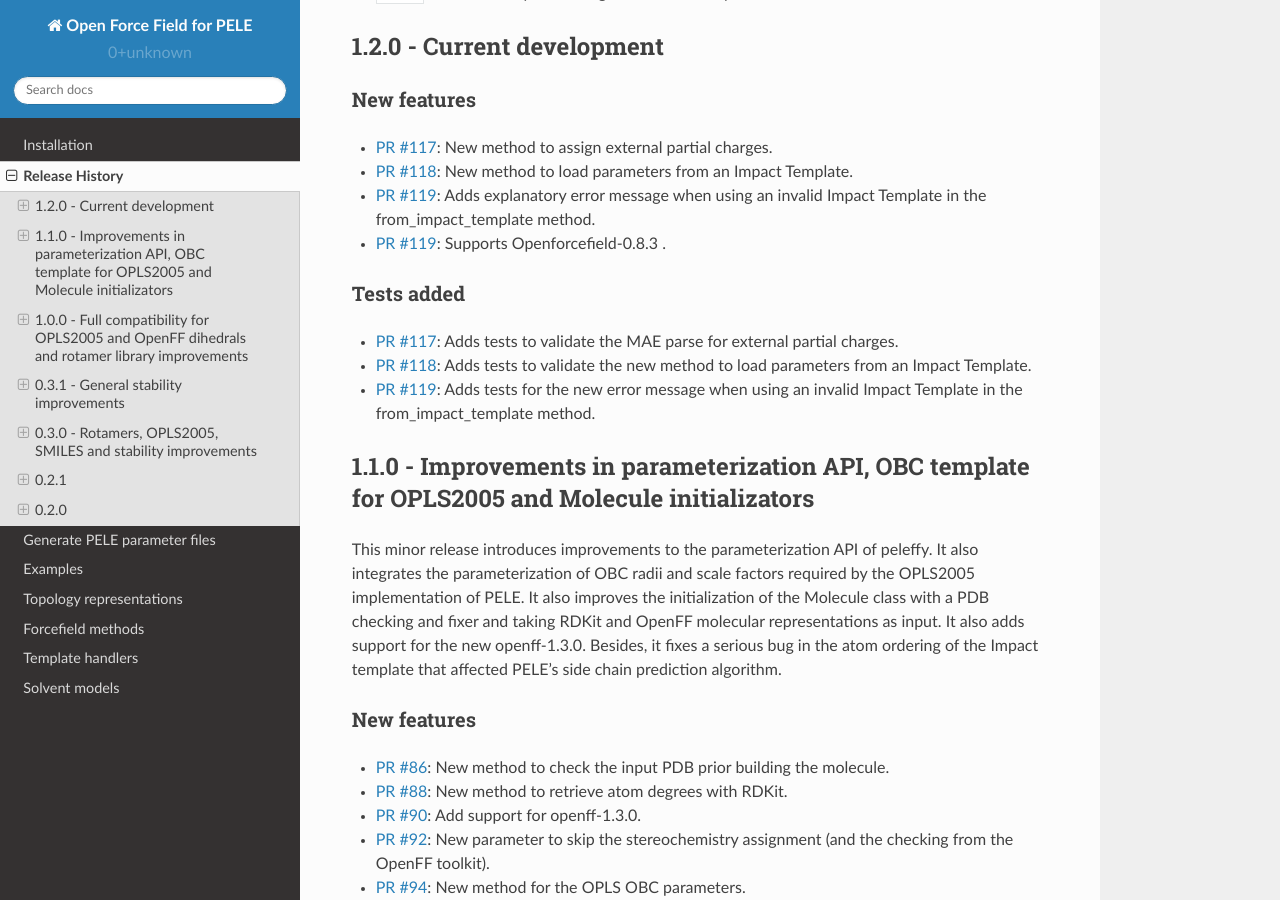
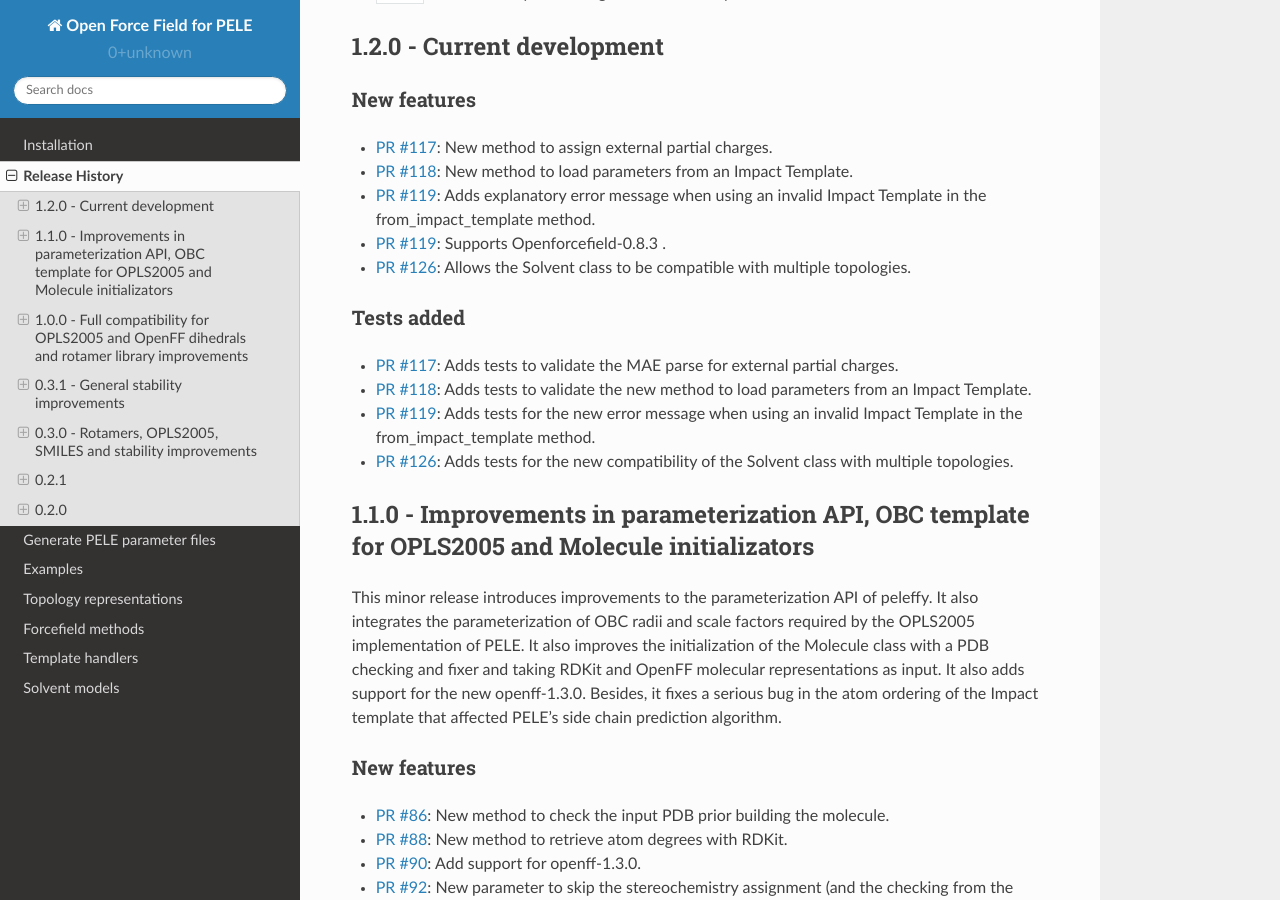
Before and after one commit to martimunicoy/peleffy, a Sphinx documentation site: the page built from docs/releasehistory.rst, in a window 1280 px wide and 900 px high, scrolled down 302 px. Built offline with Sphinx 7.4.7 and the Read the Docs theme 2.0.0, drawn with Linux system fonts in a browser that asks for light colours.

Commit message:
Update releasehistory.rst

```diff
--- a/docs/releasehistory.rst
+++ b/docs/releasehistory.rst
@@ -16,6 +16,7 @@
 - `PR #118 <https://github.com/martimunicoy/peleffy/pull/118>`_: New method to load parameters from an Impact Template.
 - `PR #119 <https://github.com/martimunicoy/peleffy/pull/119>`_: Adds explanatory error message when using an invalid Impact Template in the from_impact_template method.
 - `PR #119 <https://github.com/martimunicoy/peleffy/pull/119>`_: Supports Openforcefield-0.8.3 .
+- `PR #126 <https://github.com/martimunicoy/peleffy/pull/126>`_: Allows the Solvent class to be compatible with multiple topologies.
 
 
 Tests added
@@ -23,6 +24,7 @@
 - `PR #117 <https://github.com/martimunicoy/peleffy/pull/117>`_: Adds tests to validate the MAE parse for external partial charges.
 - `PR #118 <https://github.com/martimunicoy/peleffy/pull/118>`_: Adds tests to validate the new method to load parameters from an Impact Template.
 - `PR #119 <https://github.com/martimunicoy/peleffy/pull/119>`_: Adds tests for the new error message when using an invalid Impact Template in the from_impact_template method.
+- `PR #126 <https://github.com/martimunicoy/peleffy/pull/126>`_: Adds tests for the new compatibility of the Solvent class with multiple topologies.
 
 
 1.1.0 - Improvements in parameterization API, OBC template for OPLS2005 and Molecule initializators
```
